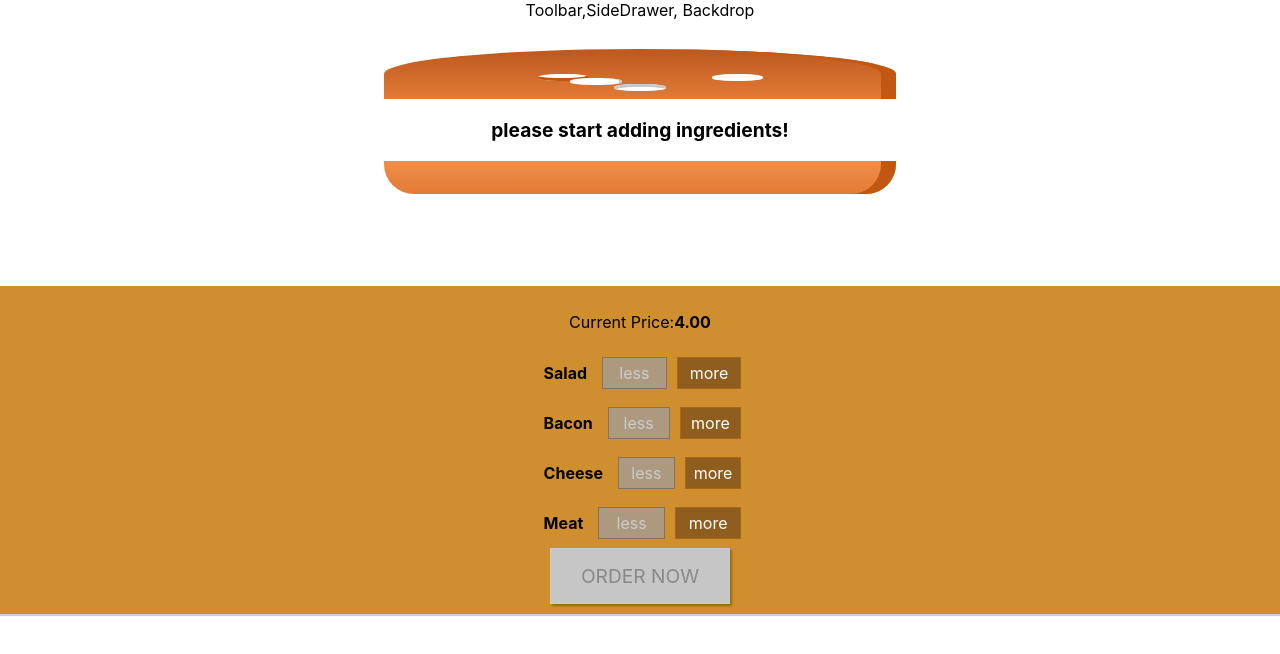
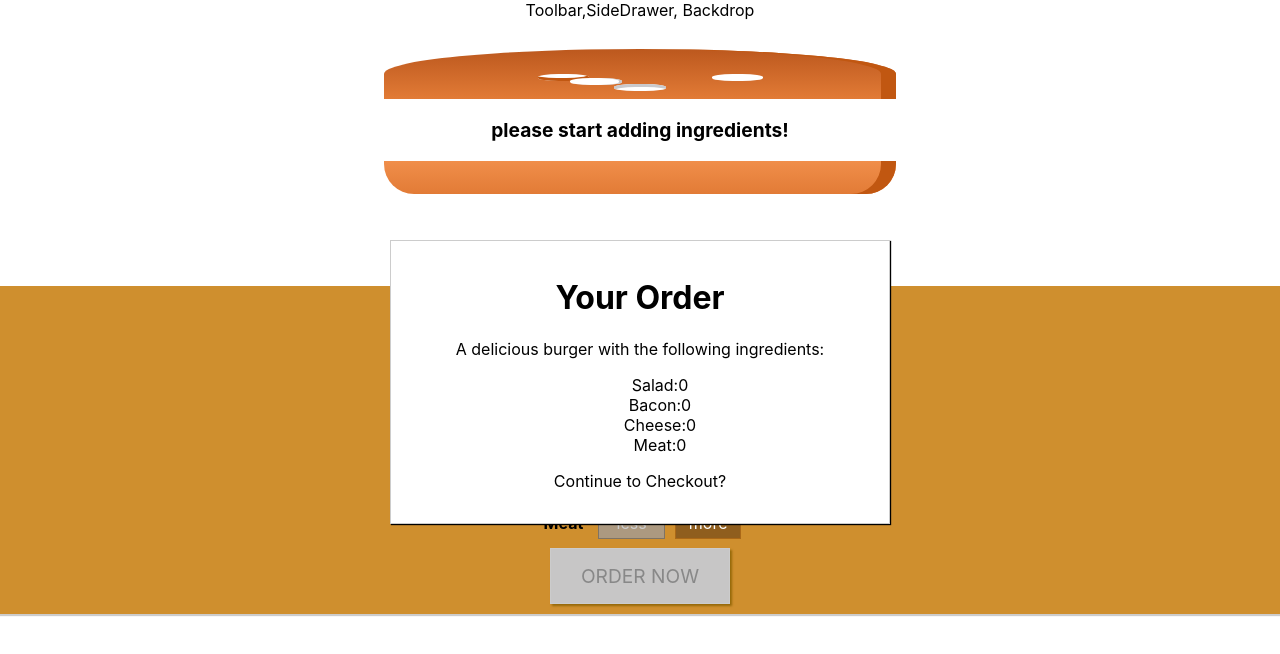
Before and after one commit to shubhamroy7225/burger-builder, a React (Create React App) app: page / in a window 1280 px wide. Shown: the top 654 px of the page. Built offline with nearby package versions, Linux system fonts and the light colour scheme.

Commit message:
Created modal for ordersummary

```diff
--- a/src/container/BurgerBuilder/BurgerBuilder.js
+++ b/src/container/BurgerBuilder/BurgerBuilder.js
@@ -1,6 +1,8 @@
 import React, { useState } from "react";
 import { Buildcontrols } from "../../coponents/Burger/BuildControls/BuildControls";
 import Burger from "../../coponents/Burger/Burger";
+import Ordersummary from "../../coponents/Burger/OrderSummary/OrderSummary";
+import Modal from "../../coponents/UI/Modal/Modal";
 import Aux from "../../hoc/Aux";
 const BurgerBuilder = (props) => {
   const [ingreadient, setIngredient] = useState({
@@ -64,6 +66,9 @@ const BurgerBuilder = (props) => {
   }
   return (
     <Aux>
+      <Modal>
+        <Ordersummary ingredients={ingreadient}></Ordersummary>
+      </Modal>
       <Burger ingreadient={ingreadient} />
       <Buildcontrols
         ingreadientAdded={addIngreadientHandler}
--- /dev/null
+++ b/src/coponents/Burger/OrderSummary/OrderSummary.css
@@ -0,0 +1,3 @@
+.Span{
+    text-transform: capitalize;
+}
--- /dev/null
+++ b/src/coponents/Burger/OrderSummary/OrderSummary.js
@@ -0,0 +1,23 @@
+import React from "react";
+import Aux from "../../../hoc/Aux";
+import "./OrderSummary.css"
+function Ordersummary(props) {
+  const ingredients = Object.keys(props.ingredients).map((igkey, index) => {
+    return (
+      <span key={index}>
+        <span className='Span'>{igkey}</span>:
+        {props.ingredients[igkey]}<br></br>
+      </span>
+    );
+  });
+
+  return (
+    <Aux>
+      <h1>Your Order</h1>
+      <p>A delicious burger with the following ingredients:</p>
+      <ul>{ingredients}</ul>
+      <p>Continue to Checkout?</p>
+    </Aux>
+  );
+}
+export default Ordersummary
--- /dev/null
+++ b/src/coponents/UI/Modal/Modal.css
@@ -0,0 +1,20 @@
+.Modal {
+    position: fixed;
+    z-index: 500;
+    background-color: white;
+    width: 70%;
+    border: 1px solid #ccc;
+    box-shadow: 1px 1px 1px black;
+    padding: 16px;
+    left: 15%;
+    top: 30%;
+    box-sizing: border-box;
+    transition: all 0.3s ease-out;
+}
+
+@media (min-width: 600px) {
+    .Modal {
+        width: 500px;
+        left: calc(50% - 250px);
+    }
+}
--- a/src/coponents/UI/Modal/Modal.js
+++ b/src/coponents/UI/Modal/Modal.js
@@ -0,0 +1,10 @@
+import React from "react";
+import "./Modal.css"
+function Modal(props) {
+  return (
+    <>
+      <div className="Modal">{props.children}</div>
+    </>
+  );
+}
+export default Modal
```
